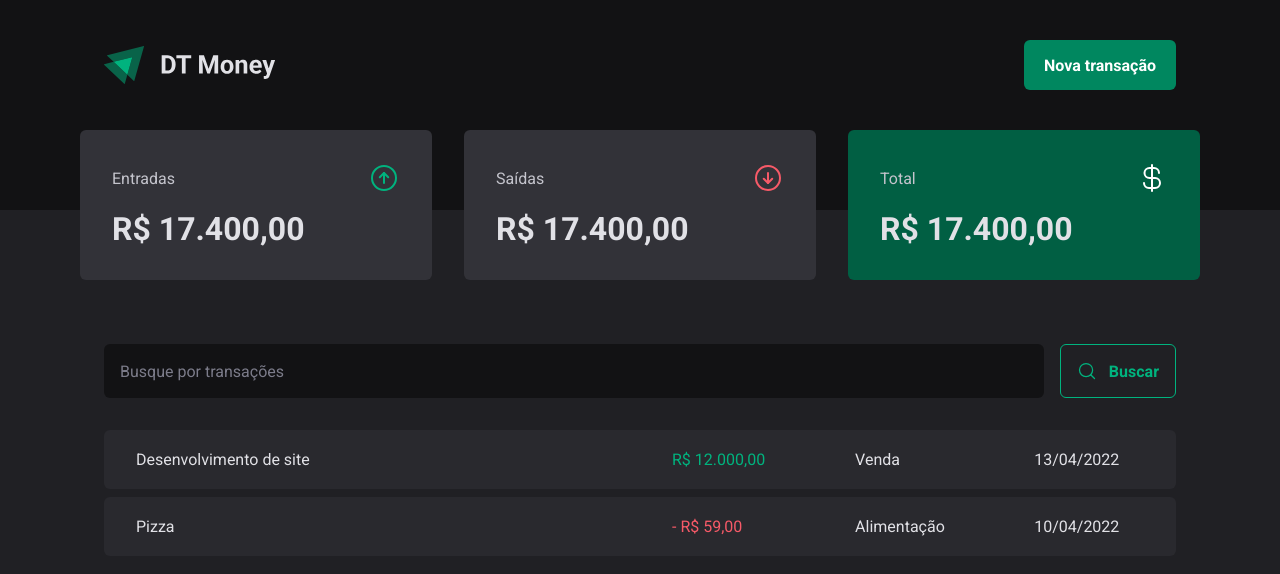
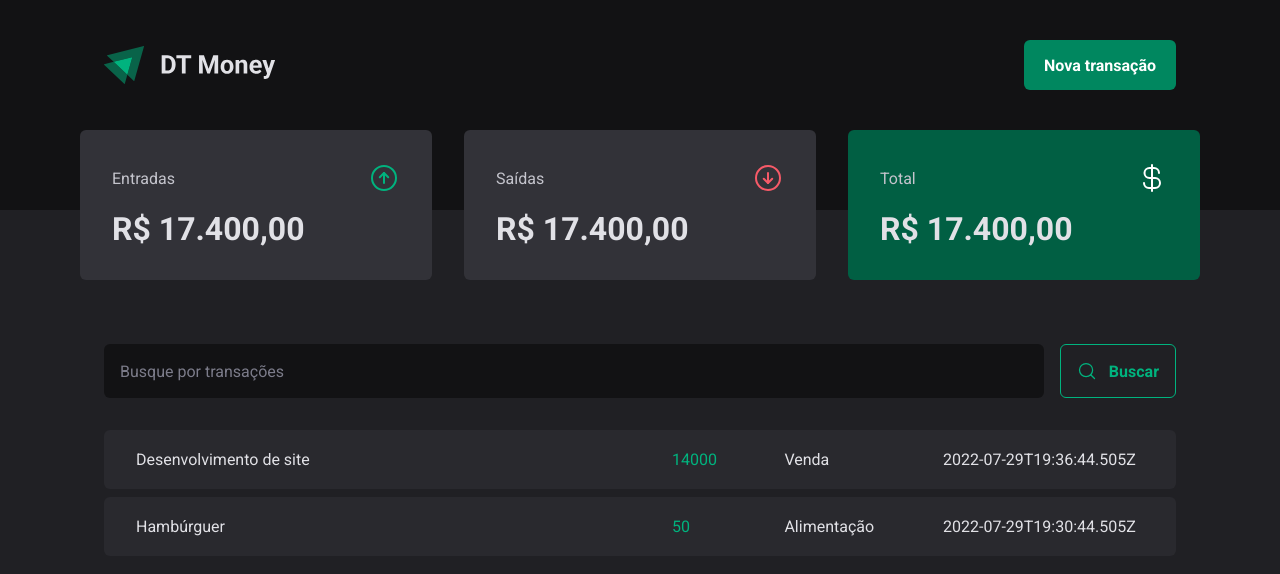
Before and after one commit to luizfvital/dt-money, a React (Vite) app: page / in a window 1280 px wide. Shown: the top 574 px of the page. Built offline with nearby package versions, Linux system fonts and the light colour scheme; data requests are answered from the project's data file.

Commit message:
create first api request

```diff
--- a/src/pages/Transactions/index.tsx
+++ b/src/pages/Transactions/index.tsx
@@ -1,9 +1,27 @@
+import { useEffect, useState } from 'react';
 import { Header } from '../../components/Header';
 import { Summary } from '../../components/Summary';
 import { SearchForm } from './components/SearchForm';
 import { PriceHighlight, TransactionsContainer, TransactionsTable } from './styles';
 
+interface Transaction {
+  id: number;
+  description: string;
+  type: 'income' | 'outcome';
+  price: number;
+  category: string;
+  createdAt: string;
+}
+
 export function Transactions() {
+  const [transactions, setTransactions] = useState<Transaction[]>([]);
+
+  useEffect(() => {
+    fetch('http://localhost:3333/transactions')
+      .then(response => response.json())
+      .then(data => setTransactions(data))
+  }, [])
+
   return (
     <div>
       <Header />
@@ -14,26 +32,18 @@
 
         <TransactionsTable>
           <tbody>
-            <tr>
-              <td width="50%">Desenvolvimento de site</td>
-              <td>
-                <PriceHighlight variant='income'>
-                  R$ 12.000,00
-                </PriceHighlight>
-              </td>
-              <td>Venda</td>
-              <td>13/04/2022</td>
+            {transactions.map(transaction => (
+              <tr key={transaction.id}>
+                <td width="50%">{transaction.description}</td>
+                <td>
+                  <PriceHighlight variant='income'>
+                    {transaction.price}
+                  </PriceHighlight>
+                </td>
+                <td>{transaction.category}</td>
+                <td>{transaction.createdAt}</td>
             </tr>
-            <tr>
-              <td width="50%">Pizza</td>
-              <td>
-                <PriceHighlight variant="outcome">
-                  - R$ 59,00
-                </PriceHighlight>
-              </td>
-              <td>Alimentação</td>
-              <td>10/04/2022</td>
-            </tr>
+            ))}
           </tbody>
         </TransactionsTable>
       </TransactionsContainer>
```
